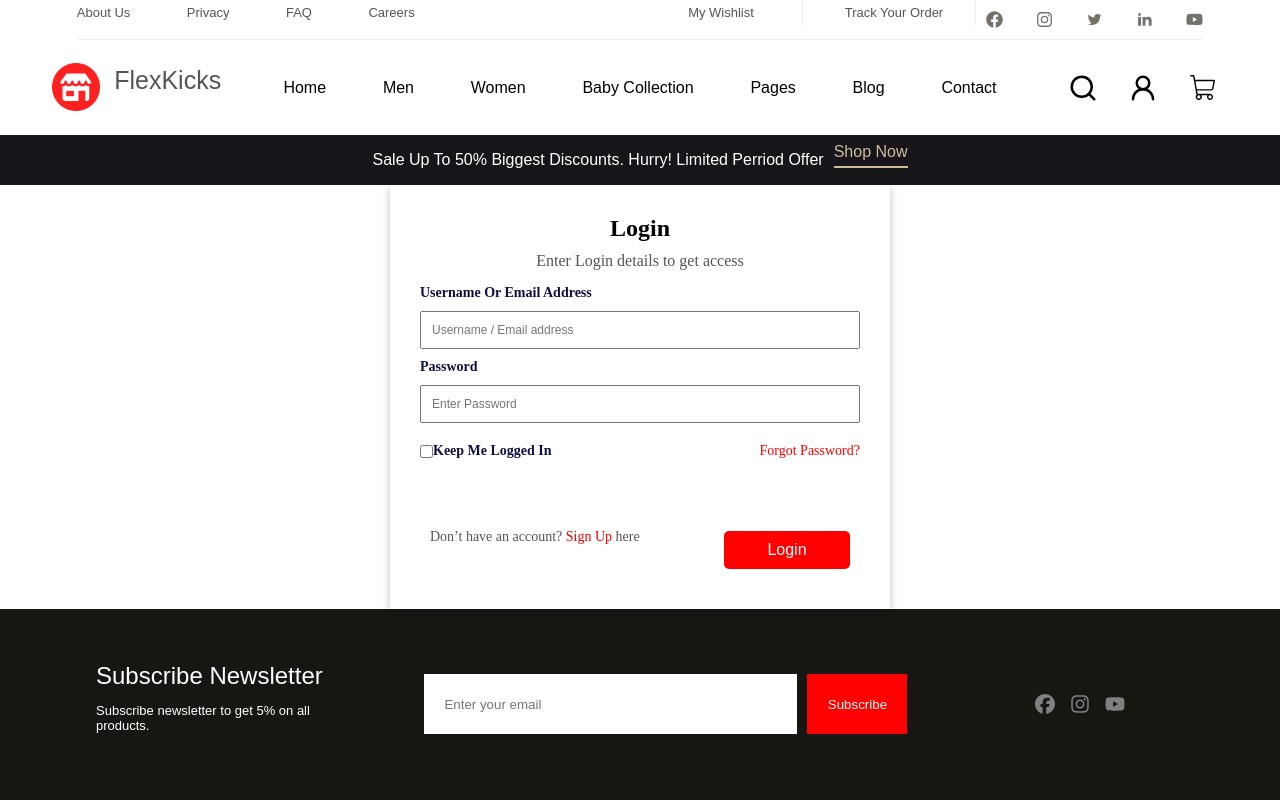
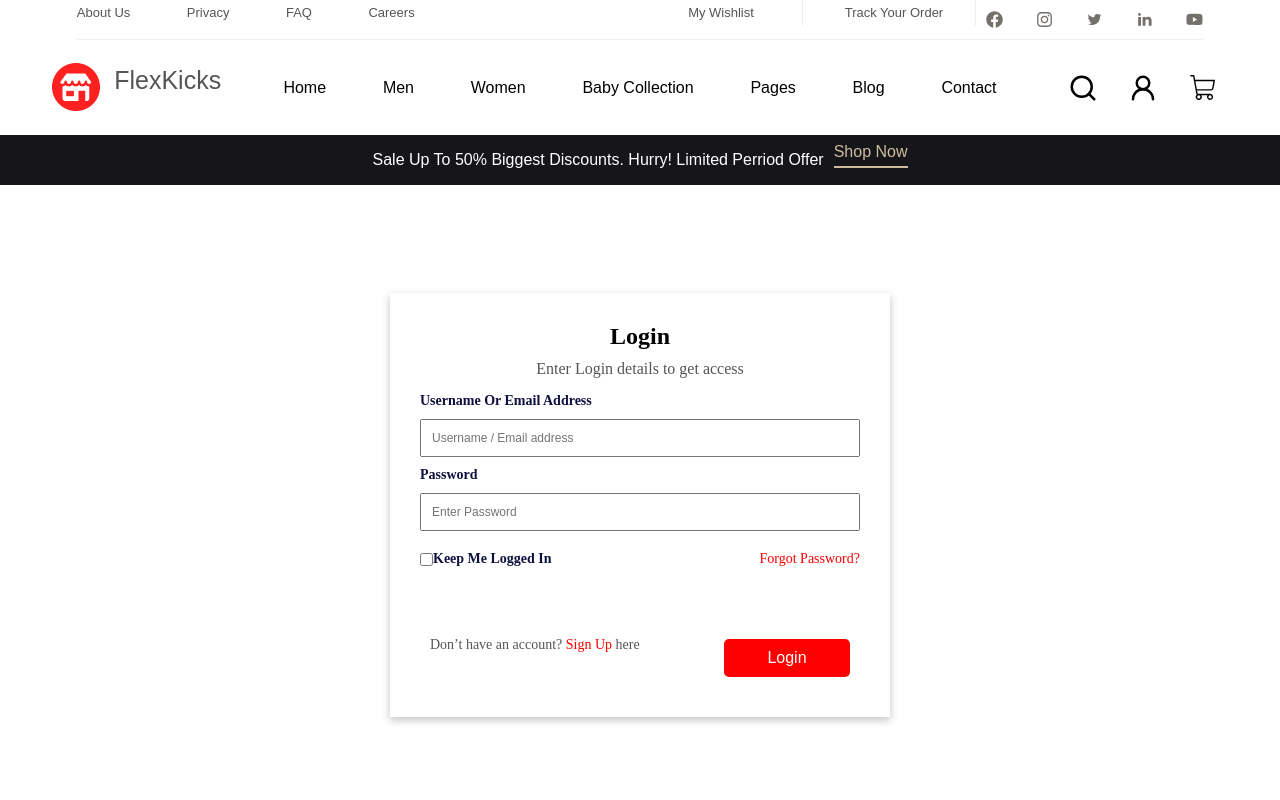
Before and after one commit to DevIsmail-coder/flexKicks, a React (Vite) app: page /loginpage in a window 1280 px wide. Shown: the top 800 px of the page. Built offline with nearby package versions, Linux system fonts and the light colour scheme.

Commit message:
made some corrections on the login page

```diff
--- a/src/pages/login/login.css
+++ b/src/pages/login/login.css
@@ -5,6 +5,7 @@
     justify-content: center;
     align-items: center;
     width: 100%;
+    height: 80vh;
 }
 
 .login-box {
--- a/src/pages/signup/signup.css
+++ b/src/pages/signup/signup.css
@@ -3,6 +3,7 @@
     justify-content: center;
     align-items: center;
     width: 100%;
+    height: 80vh;
 
 }
 
```
